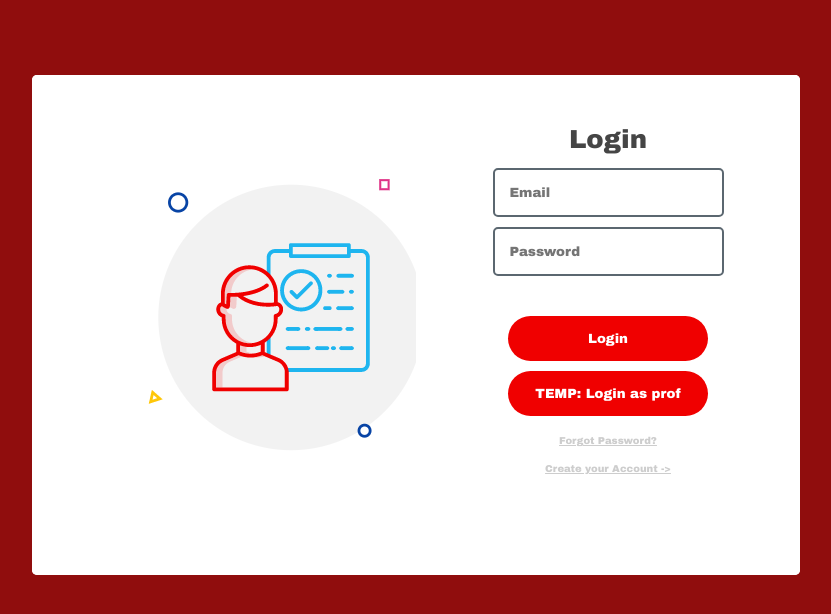
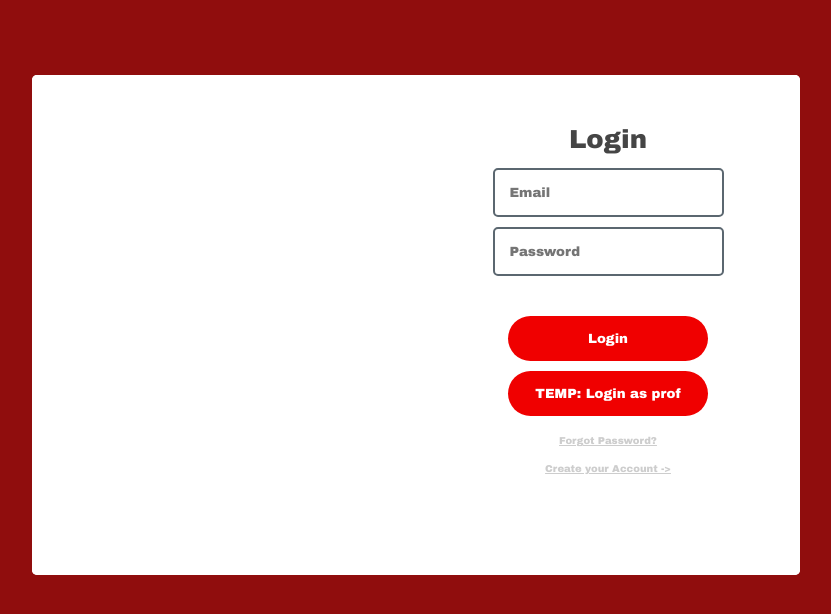
Before and after one commit to SWE-Team-1/attendancetracker, a React (Create React App) app in the folder attendance_tracker_app/: page / in a window 1280 px wide. Shown: the top 614 px of the page, without its empty margins (224-1055 px from the left). Built offline with nearby package versions, Linux system fonts and the light colour scheme.

Commit message:
removed login image

```diff
--- a/attendance_tracker_app/src/Login.js
+++ b/attendance_tracker_app/src/Login.js
@@ -25,7 +25,7 @@ class Login extends React.Component {
       <div className='Login'>
         <div className='box1'>
           <div className='box2'>
-            <h1 className='Login-Image' ></h1>
+
           </div>
           <div className='box3'>
             <h4 className='Login-Header'>Login</h4>
--- a/attendance_tracker_app/src/login.css
+++ b/attendance_tracker_app/src/login.css
@@ -24,13 +24,6 @@
     border-radius: 5px;
 }
 
-.Login-Image {
-    width: 100%;
-    height: 100%;
-    background: url(img/pic.png) no-repeat;
-    margin-left: 70px;
-    margin-top: 60px;
-}
 
 .Login-Header {
     margin: 50px 0 10px;
```
